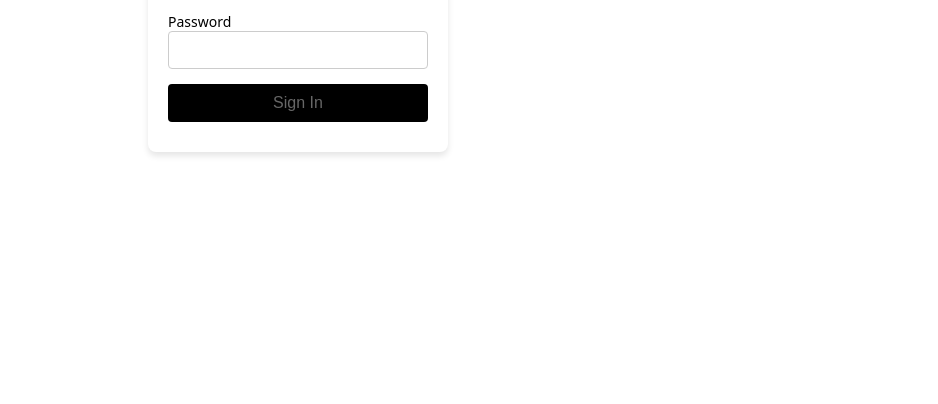
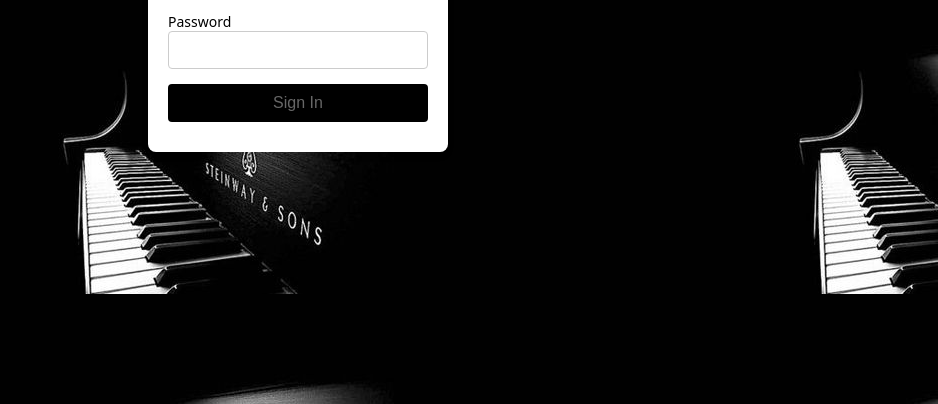
Before and after one commit to Radhwan2007/Music-web-, a plain HTML site: page Sing.html in a window 1280 px wide. Shown: the part 396-800 px from the top of the page, without its empty margins (342-1280 px from the left). Drawn offline with Linux system fonts and the light colour scheme.

Commit message:
Update Sing.html

```diff
--- a/Sing.html
+++ b/Sing.html
@@ -4,7 +4,7 @@
   <meta charset="UTF-8">
   <meta name="viewport" content="width=device-width, initial-scale=1.0">
   <title>Sign In</title>
-  <link rel="icon" type="image/png" href="WEB/img/ChatGPT Image 17 avr. 2025, 03_49_48.png" />
+  <link rel="icon" type="image/png" href="img/ChatGPT Image 17 avr. 2025, 03_49_48.png" />
   <style>
     * {
       margin: 0;
@@ -14,7 +14,7 @@
 
     body {
       font-family: system-ui, -apple-system, BlinkMacSystemFont, 'Segoe UI', Roboto, Oxygen, Ubuntu, Cantarell, 'Open Sans', 'Helvetica Neue', sans-serif;
-      background-image: url('Web/img/heros.jpg');
+      background-image: url('img/heros.jpg');
       display: flex;
       justify-content: center;
       align-items: center;
```
